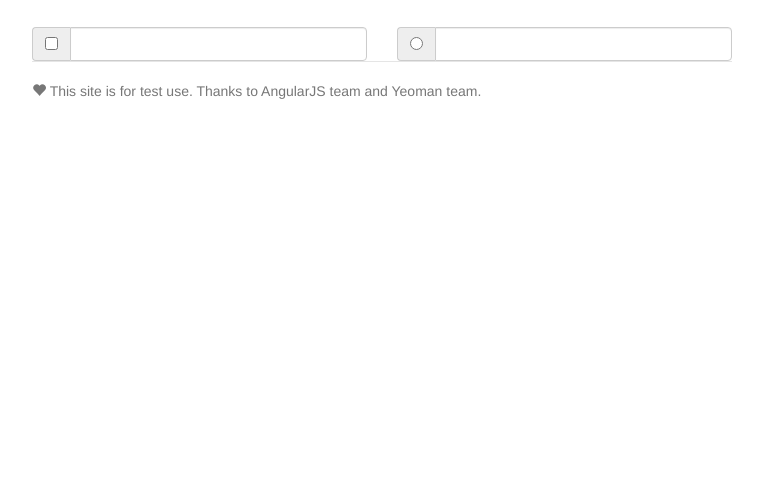
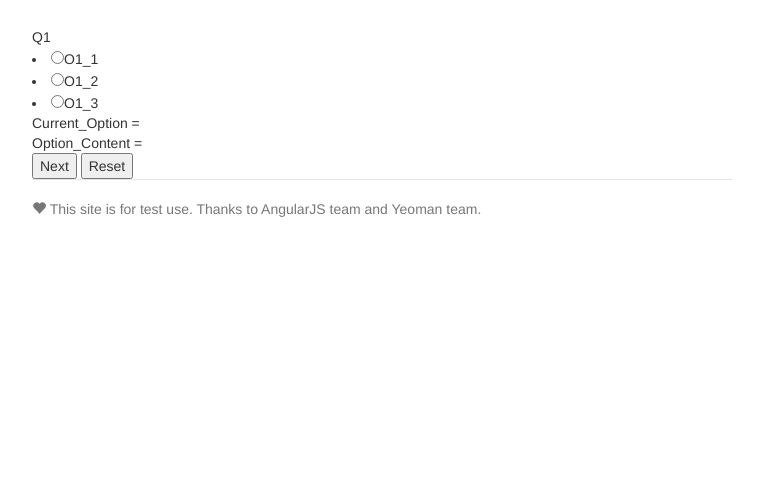
Before and after one commit to OBipolar/angular-test, a website: page app/index.html at #/questionaire in a window 1280 px wide. Shown: the part 308-800 px from the top of the page, without its empty margins (258-1021 px from the left). Drawn offline with Linux system fonts and the light colour scheme; files that its build step writes are made by us from their sources; files whose address does not match are found by name.

Commit message:
Q-O-A System

```diff
--- a/app/data.json
+++ b/app/data.json
@@ -1,20 +1,45 @@
 {
-    "question": "Which NBA team do you prefer?",
-    "option": [
+    "question": "Q1",
+    "options": [
         {
-            "content": "New York Knicks",
-            "next": [
-                "question":,
-                "answer":
-            ]
+            "content": "O1_1",
+            "next": {
+                "question": "Q11",
+                "options": [
+                    {
+                        "content": "O11_1",
+                        "next": {
+                            "question": "Q111",
+                            "options": [
+                                {
+                                    "content": "O111_1",
+                                    "answer": "111_1"
+                                    },
+                                {
+                                    "content": "O111_2",
+                                    "answer": "111_2"
+                                    },
+                                {
+                                    "content": "O111_3",
+                                    "answer": "111_3"
+                                }
+                            ]
+                        }
+                        },
+                    {
+                        "content": "O11_2",
+                        "answer": "You touch the answer 11_2"
+                    }
+                ]
+            }
             },
         {
-            "content": "Los Angeles Lakers",
-            "next": []
+            "content": "O1_2",
+            "answer": "You touch the answer 1_2"
             },
         {
-            "Content": "Miami Heat",
-            "next": []
+            "content": "O1_3",
+            "answer": "You touch the answer 1_3"
         }
     ]
 }
--- a/app/index.html
+++ b/app/index.html
@@ -29,6 +29,7 @@
           <li><a ng-href="#">Treeview</a></li>
           <li><a ng-href="#/ng-grid">ng-grid</a></li>
           <li><a ng-href="#/questionaire">questionaire</a></li>
+          <li><a ng-href="#/preview">preview</a></li>
         </ul>
         <h3 class="text-muted">test</h3>
       </div>
--- a/app/scripts/app.js
+++ b/app/scripts/app.js
@@ -33,6 +33,10 @@ angular
         templateUrl: 'views/questionaire.html',
         controller: 'questionCtrl'
       })
+      .when('/preview', {
+        templateUrl: 'views/preview.html',
+        controller: 'previewCtrl'
+      })
       .otherwise({
         redirectTo: '/'
       });
--- a/app/scripts/controllers/question.js
+++ b/app/scripts/controllers/question.js
@@ -0,0 +1,31 @@
+'use strict'
+
+/**
+*  Module
+*
+* Description
+
+*/
+angular.module('testApp')
+    .controller('questionCtrl', function($scope, $http) {
+
+            $http.get('data.json').success(function(data) {
+                $scope.db = data;
+                $scope.db_original = data;
+             });
+
+            $scope.next = function (data) {
+                $scope.db = data.next;
+                $scope.currentContent = data.content;
+                $scope.answer = data.answer;
+            }
+
+            $scope.reset = function () {
+                $scope.db =  $scope.db_original;
+            }
+
+            $scope.prev = function () {
+
+            }
+
+    })
--- a/app/views/questionaire.html
+++ b/app/views/questionaire.html
@@ -2,21 +2,27 @@
     <h1>Sample QOA</h1>
 </div>
 
-<div class="row">
-  <div class="col-lg-6">
-    <div class="input-group">
-      <span class="input-group-addon">
-        <input type="checkbox">
-      </span>
-      <input type="text" class="form-control">
-    </div><!-- /input-group -->
-  </div><!-- /.col-lg-6 -->
-  <div class="col-lg-6">
-    <div class="input-group">
-      <span class="input-group-addon">
-        <input type="radio">
-      </span>
-      <input type="text" class="form-control">
-    </div><!-- /input-group -->
-  </div><!-- /.col-lg-6 -->
-</div><!-- /.row -->
+<div ng-app="testApp">
+    <div ng-controller="questionCtrl">
+
+        <div class="question">
+            {{db.question}}
+                <li ng-repeat="option in db.options">
+                    <span class="inner">
+                        <input type="radio" ng-model="$parent.currentOption" value="{{option}}"/>{{option.content}}<br/>
+                    </span>
+                </li>
+            Current_Option = {{currentOption}}<br>
+            Option_Content = {{currentContent}}
+
+            <div class="answer" ng-if="!db">
+                Answer: {{answer}}
+            </div>
+
+            <br>
+            <button ng-click="next(currentOption)">Next</button>
+            <button ng-click="reset()">Reset</button>
+        </div>
+
+    </div>
+</div>
```
Also changed, not shown: README.md.
